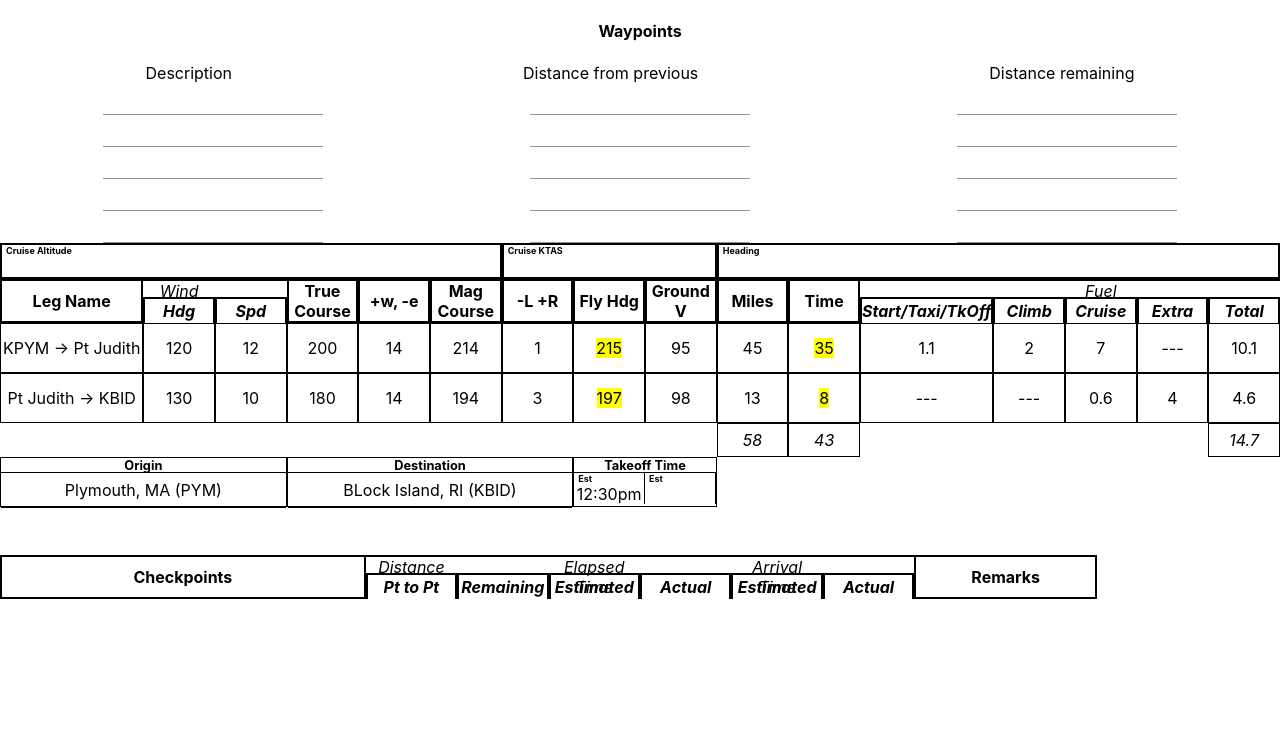
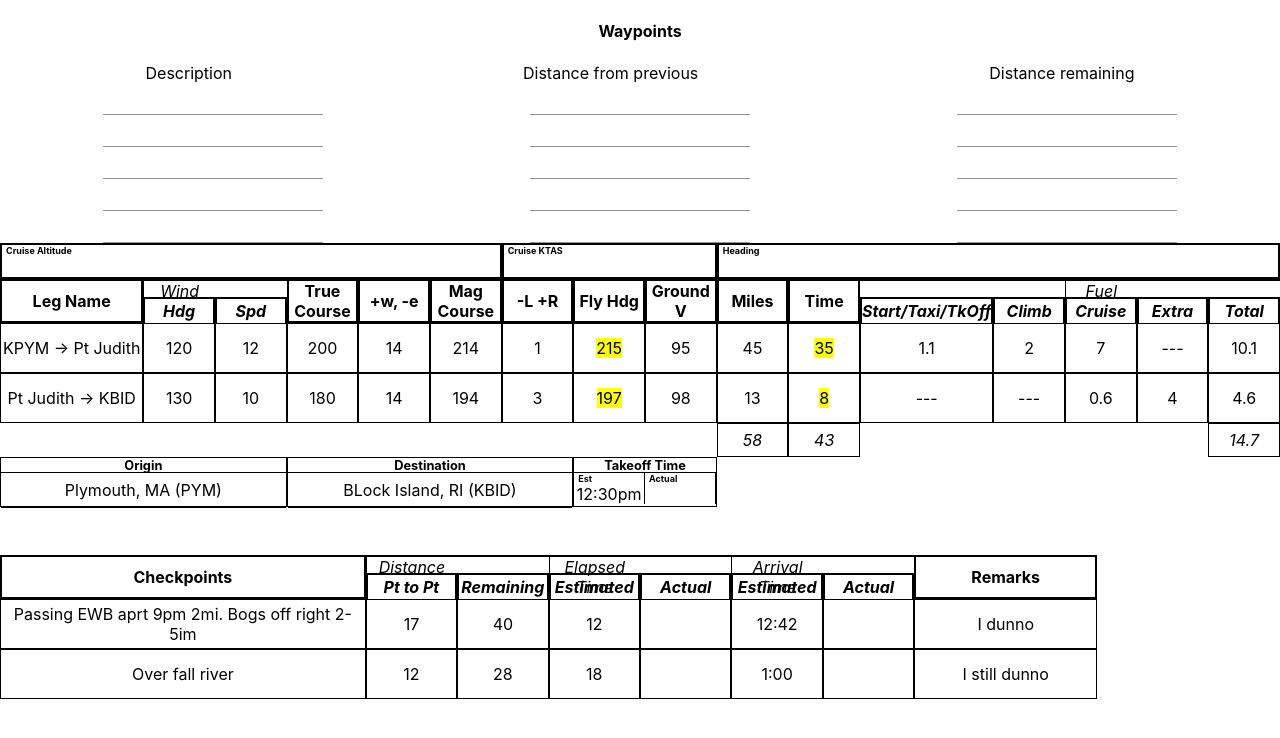
Before and after one commit to akaplo/flightplan, a React (Create React App) app: page / in a window 1280 px wide. Shown: the top 738 px of the page. Built offline with nearby package versions, Linux system fonts and the light colour scheme.

Commit message:
Tweak boxes

```diff
--- a/src/LowerBox.jsx
+++ b/src/LowerBox.jsx
@@ -5,7 +5,7 @@ import {HalfHeightHeader, NormalHeightHeader, TwoCellsWithHeader} from "./UpperB
 function LowerBox({ className, checkpoints, origin, destination, legs, takeoffTimeEst, }) {
     console.log(checkpoints)
     const lowerBoxHeaders = [
-        {text: 'Checkpoints', loc: `span 4 / 5`, val: 'checkpoint'},
+        {text: 'Checkpoints', loc: `span 4 / 5`, val: 'description'},
         { text: 'Pt to Pt', loc: 5, val: 'distPtToPt', sectionName: 'Distance', halfHeight: true },
         {text: 'Remaining', loc: 6, val: 'distRemaining', halfHeight: true },
         {text: 'Estimated', loc: 7, val: 'timeElapsedEst', sectionName: 'Elapsed Time', halfHeight: true },
@@ -13,9 +13,6 @@ function LowerBox({ className, checkpoints, origin, destination, legs, takeoffTi
         {text: 'Estimated', loc: 9, val: 'timeArrivedEst', sectionName: 'Arrival Time', halfHeight: true },
         {text: 'Actual', loc: 10, val: 'timeArrivedAct', halfHeight: true },
         {text: 'Remarks', loc: 'span 2 / 13', val: 'remarks' }
-
-
-
     ];
     return (
         <div className={ `lowerBox ${ className }` }>
@@ -31,14 +28,23 @@ function LowerBox({ className, checkpoints, origin, destination, legs, takeoffTi
                     </div>
                 )
             }
+            {
+                checkpoints.map((checkpt, idx) =>
+                    lowerBoxHeaders.map(h =>
+                        <div className={ 'normalBorder centerText thickCell' } style={ { gridRow: 3 + idx, gridColumn: h.loc, height: 'auto' } }>
+                            { checkpt[h.val] || '' }
+                        </div>
+                    )
+                )
+            }
         </div>
     );
 }
 
 LowerBox.defaultProps = {
-    legs: [
-        { name: 'KPYM -> Pt Judith', windHdg: 120, windSpd: 12, trueCourse: 200, magVariance: '14', magCourse: '214', windCrctAngle: '1', magHdg: '215', groundSpeed: 95, distance: 45, time: 35, fuelStartTakeoff: 1.1, fuelClimb: 2, fuelCruise: 7, fuelExtra: 0, fuelTotal: 10.1 },
-        { name: 'Pt Judith -> KBID', windHdg: 130, windSpd: 10, trueCourse: 180, magVariance: '14', magCourse: '194', windCrctAngle: '3', magHdg: '197', groundSpeed: 98, distance: 13, time: 8, fuelStartTakeoff: 0, fuelClimb: 0, fuelCruise: .6, fuelExtra: 4, fuelTotal: 4.6 }
+    checkpoints: [
+        { description: 'Passing EWB aprt 9pm 2mi. Bogs off right 2-5im', distPtToPt: 17, distRemaining: 40, timeElapsedEst: 12, timeArrivedEst: '12:42', remarks: 'I dunno'},
+        { description: 'Over fall river', distPtToPt: 12, distRemaining: 28, timeElapsedEst: 18, timeArrivedEst: '1:00', remarks: 'I still dunno'}
     ],
     takeoffTimeEst: '12:30pm',
     origin: 'Plymouth, MA (PYM)',
--- a/src/UpperBox.jsx
+++ b/src/UpperBox.jsx
@@ -92,7 +92,7 @@ export function TwoCellsWithHeader ({ cell1Title, cell1Value, cell2Title, cell2V
                     <span style={{fontSize: '1rem'}}>{ cell1Value }</span>
                 </div>
                 <div className={'flex column'} style={{borderRight: '1px solid black', width: '50%'}}>
-                    <span className={'topLeftText'}>{ cell1Title }</span>
+                    <span className={'topLeftText'}>{ cell2Title }</span>
                     <span style={{fontSize: '1rem'}}>{ cell2Value }</span>
                 </div>
             </div>
@@ -103,7 +103,7 @@ export function TwoCellsWithHeader ({ cell1Title, cell1Value, cell2Title, cell2V
 export function HalfHeightHeader ({ gridColumn, gridRow, sectionName, cellText }) {
     return (
         <Fragment>
-            <div className={ `thickBorderBottom thickBorderTop  italicText` } style={ { gridRow, gridColumn, height: '1rem', top: 0 } }>
+            <div className={ `thickBorderBottom thickBorderTop ${ sectionName && 'borderLeft' } italicText` } style={ { gridRow, gridColumn, height: '1rem', top: 0 } }>
                 { sectionName }
             </div>
             <div
```
